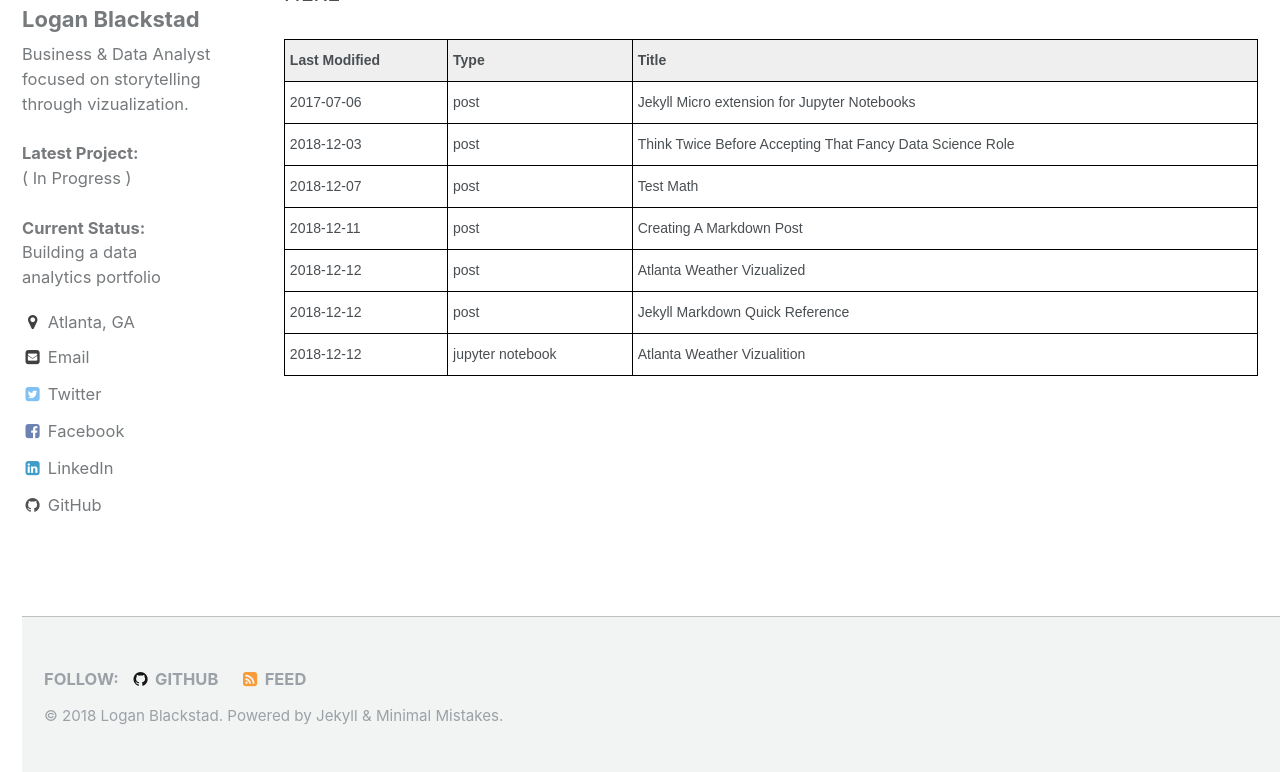
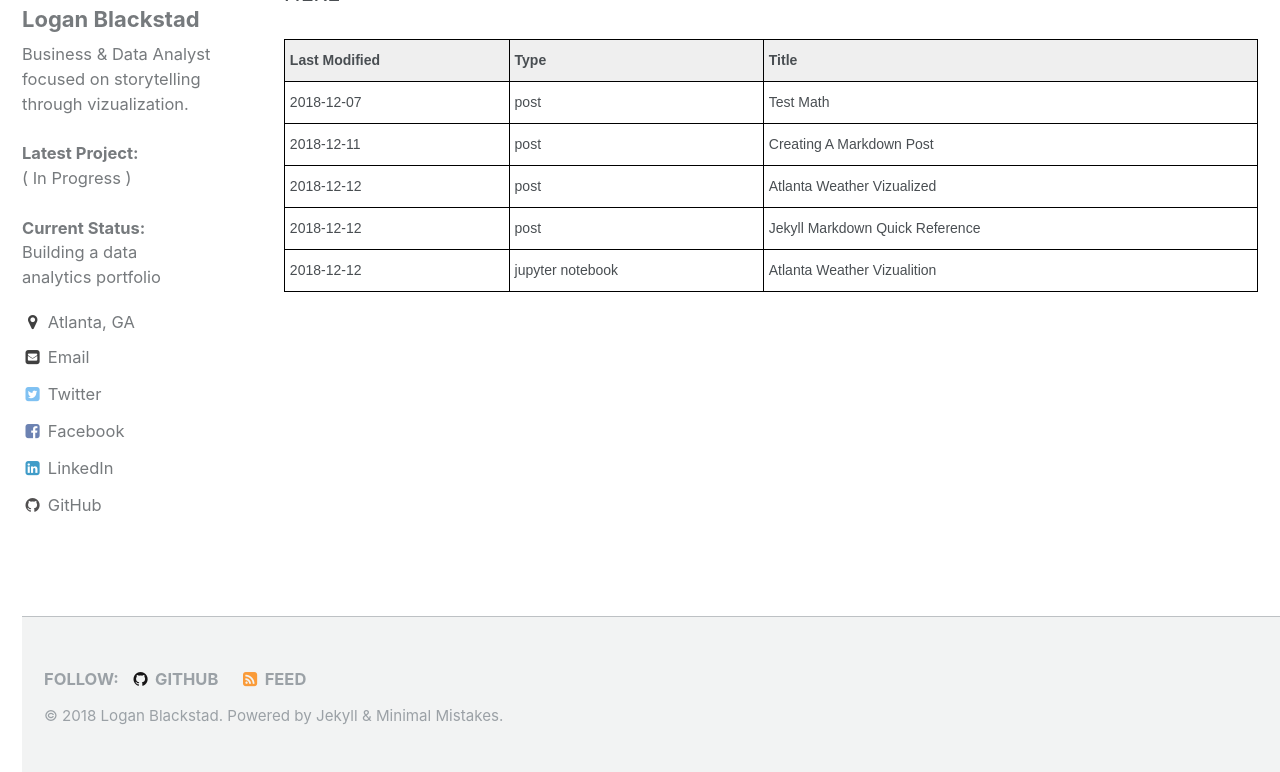
Before and after one commit to loganblackstad/loganblackstad.github.io, a Jekyll site: the page built from _pages/code.html, in a window 1280 px wide and 1030 px high, cut to the strip 258-1030 px from the top of the window. Built offline with Jekyll 4.4.1, drawn with Linux system fonts in a browser that asks for light colours.

Commit message:
removed old posts

```diff
--- a/_pages/code.html
+++ b/_pages/code.html
@@ -41,16 +41,6 @@ mso-bidi-font-size:11.0pt;font-family:"Calibri",sans-serif;mso-bidi-font-family:
     <th class="tg-b3sw">Title</th>
   </tr>
   <tr>
-    <td class="tg-0lax">2017-07-06</td>
-    <td class="tg-0lax">post</td>
-    <td class="tg-0lax"><a href="https://loganblackstad.github.io/2017/july/Jekyll-Micro-extension-for-Jupyter-Notebooks/">Jekyll Micro extension for Jupyter Notebooks</a></td>
-  </tr>
-  <tr>
-    <td class="tg-0lax">2018-12-03</td>
-    <td class="tg-0lax">post</td>
-    <td class="tg-0lax"><a href="https://loganblackstad.github.io/2017/july/Jekyll-Micro-extension-for-Jupyter-Notebooks/">Think Twice Before Accepting That Fancy Data Science Role</td>
-  </tr>
-  <tr>
     <td class="tg-0lax">2018-12-07</td>
     <td class="tg-0lax">post</td>
     <td class="tg-0lax"><a href="https://loganblackstad.github.io/Test-Math/">Test Math</td>
```
Also changed, not shown: _posts_old/2017-7-6-Jekyll-Micro-extension-for-Jupyter-Notebooks.html (renamed from _posts/2017-7-6-Jekyll-Micro-extension-for-Jupyter-Notebooks.html), _posts_old/2018-12-03-Think-Twice-Before-Accepting-That-Fancy-Data-Science-Role.html (renamed from _posts/2018-12-03-Think-Twice-Before-Accepting-That-Fancy-Data-Science-Role.html).
